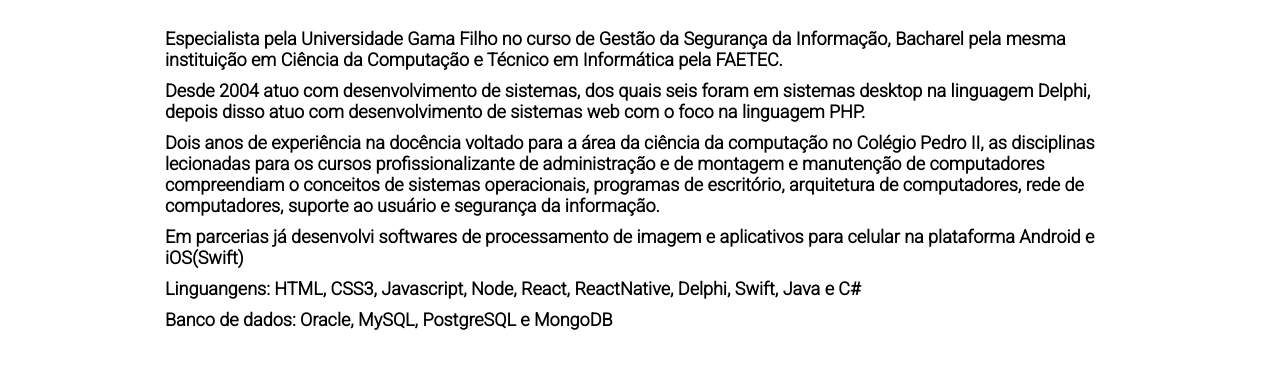
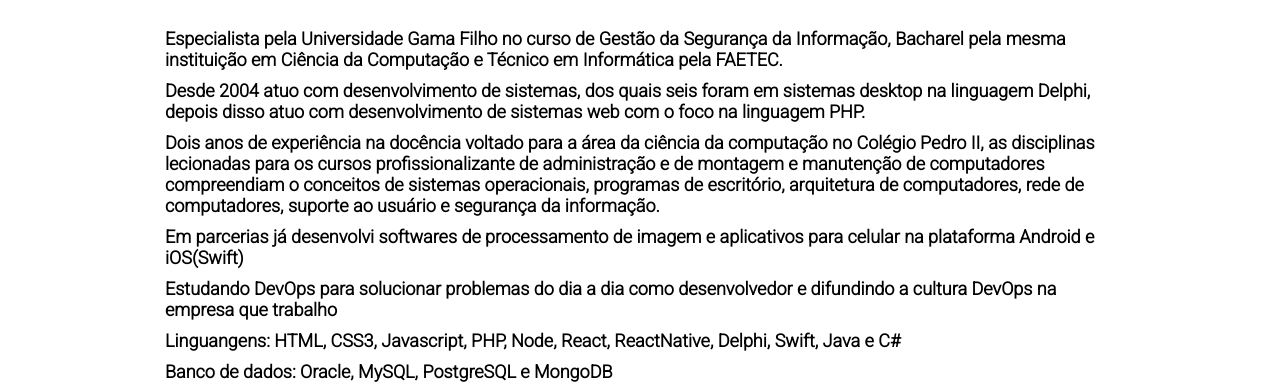
Before and after one commit to phaelfp/contact, a plain HTML site: page index.html in a window 1280 px wide. Shown: the part 604-996 px from the top of the page. Before the commit the page ends 944 px from the top, so only its background shows below. Drawn offline with Linux system fonts and the light colour scheme.

Commit message:
:memo: update read me

```diff
--- a/index.html
+++ b/index.html
@@ -88,7 +88,11 @@
         </p>
 
         <p>
-          Linguangens: HTML, CSS3, Javascript, Node, React, ReactNative, Delphi,
+          Estudando DevOps para solucionar problemas do dia a dia como desenvolvedor e difundindo a cultura DevOps na empresa que trabalho
+        </p>
+
+        <p>
+          Linguangens: HTML, CSS3, Javascript, PHP, Node, React, ReactNative, Delphi,
           Swift, Java e C#
         </p>
 
```
